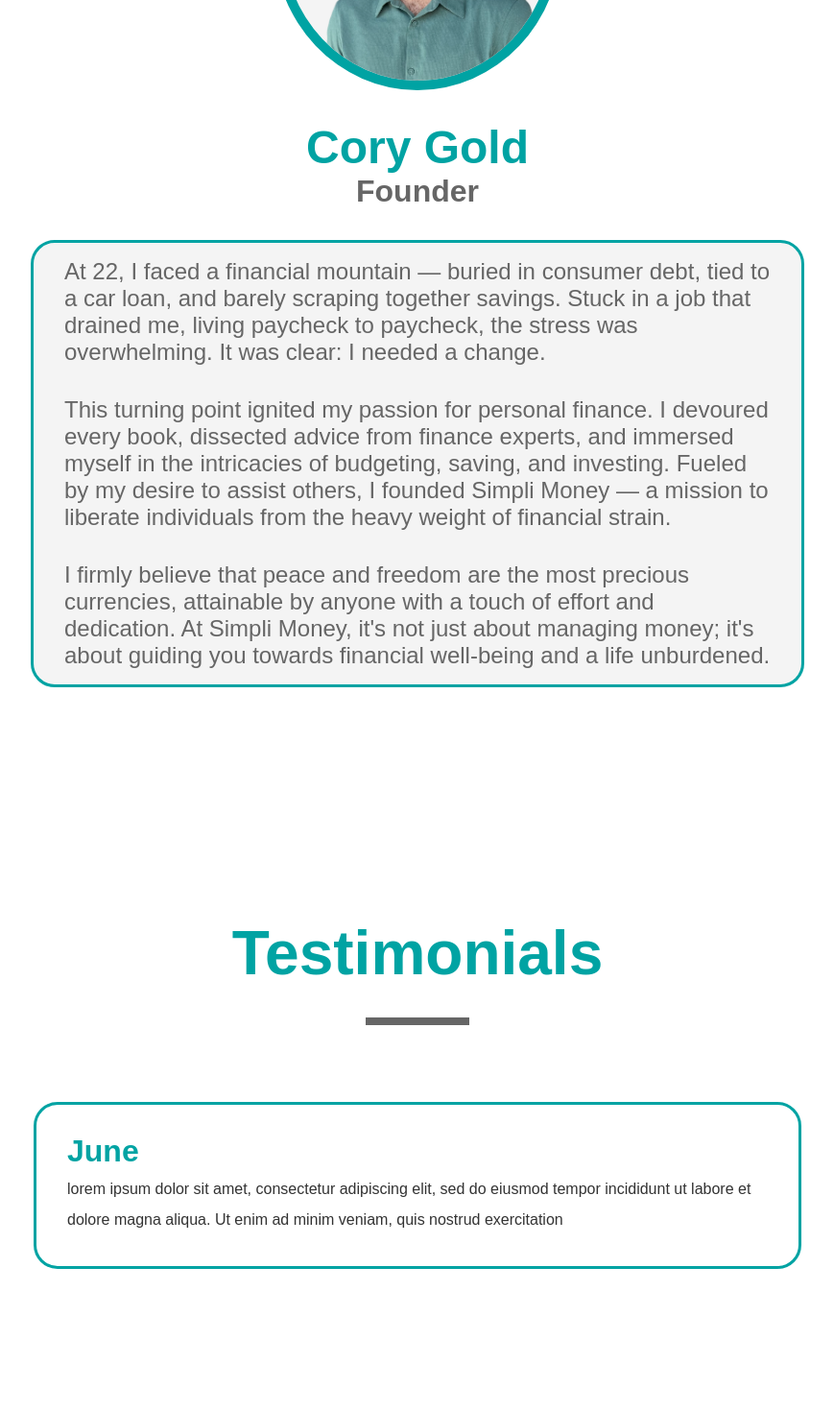
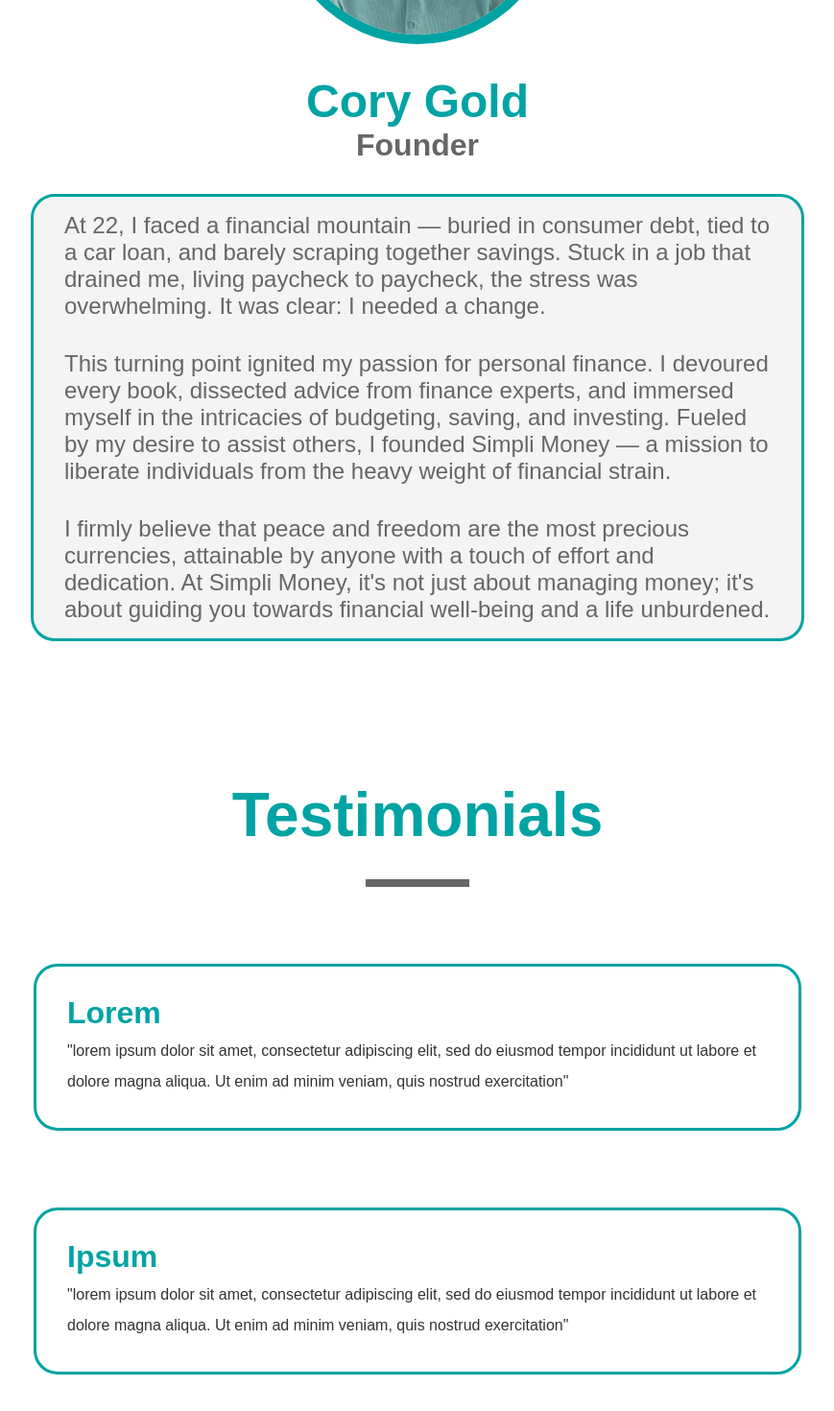
Before and after one commit to corumgold/simpli-money, a React (Create React App) app: page / in a window 1280 px wide. Shown: the part 1326-2796 px from the top of the page at 96% size, without its empty margins (205-1074 px from the left). Built offline with nearby package versions, Linux system fonts and the light colour scheme; a web font is replaced by a local one.

Commit message:
reduce padding etc

```diff
--- a/less/components/about.less
+++ b/less/components/about.less
@@ -4,7 +4,7 @@
 .about-me {
   background-color: @secondary-color;
   .flexCenterColumn();
-  padding: 6rem 2rem;
+  padding: 3rem 2rem;
 }
 
 .profile-picture {
--- a/less/components/form.less
+++ b/less/components/form.less
@@ -1,7 +1,7 @@
 #form-page {
   text-align: center;
   .flexCenterColumn();
-  padding: 6rem 2rem;
+  padding: 3rem 2rem;
   background-color: @secondary-color;
 }
 
--- a/less/components/projects.less
+++ b/less/components/projects.less
@@ -3,7 +3,7 @@
 
 .home-projects {
   .flexCenterColumn();
-  padding: 6rem 2rem;
+  padding: 3rem 2rem;
 }
 
 .project {
--- a/src/components/Review.js
+++ b/src/components/Review.js
@@ -21,7 +21,7 @@
       <div className="project-details">
         <div className="project-content">
           <h3>{review.name}</h3>
-          <p>{review.message}</p>
+          <p>"{review.message}"</p>
         </div>
       </div>
     </div>
--- a/src/reviews.js
+++ b/src/reviews.js
@@ -1,7 +1,13 @@
 const reviews = [
   {
+    id: 0,
+    name: "Lorem",
+    message:
+      "lorem ipsum dolor sit amet, consectetur adipiscing elit, sed do eiusmod tempor incididunt ut labore et dolore magna aliqua. Ut enim ad minim veniam, quis nostrud exercitation",
+  },
+  {
     id: 1,
-    name: "June",
+    name: "Ipsum",
     message:
       "lorem ipsum dolor sit amet, consectetur adipiscing elit, sed do eiusmod tempor incididunt ut labore et dolore magna aliqua. Ut enim ad minim veniam, quis nostrud exercitation",
   },
--- a/src/styles.css
+++ b/src/styles.css
@@ -92,7 +92,7 @@
   align-items: center;
   justify-content: center;
   flex-direction: column;
-  padding: 6rem 2rem;
+  padding: 3rem 2rem;
 }
 .profile-picture {
   display: flex;
@@ -194,7 +194,7 @@
   align-items: center;
   justify-content: center;
   flex-direction: column;
-  padding: 6rem 2rem;
+  padding: 3rem 2rem;
 }
 .project {
   display: flex;
@@ -471,7 +471,7 @@
   align-items: center;
   justify-content: center;
   flex-direction: column;
-  padding: 6rem 2rem;
+  padding: 3rem 2rem;
   background-color: #FFFFFF;
 }
 #form-page h2 {
```
